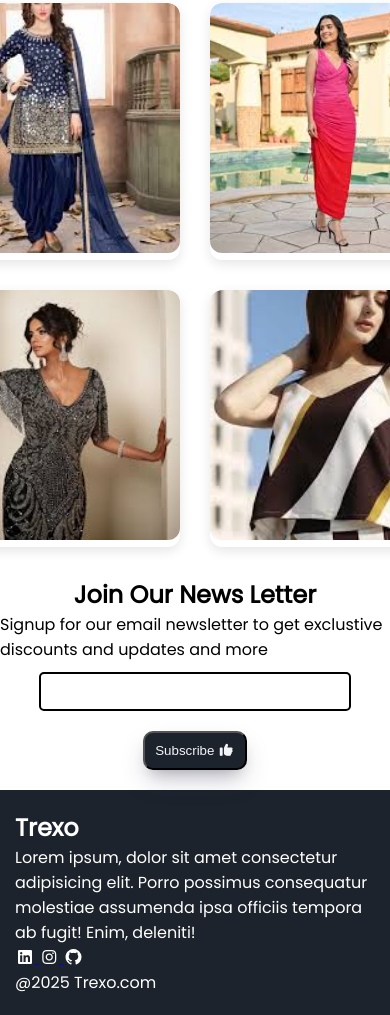
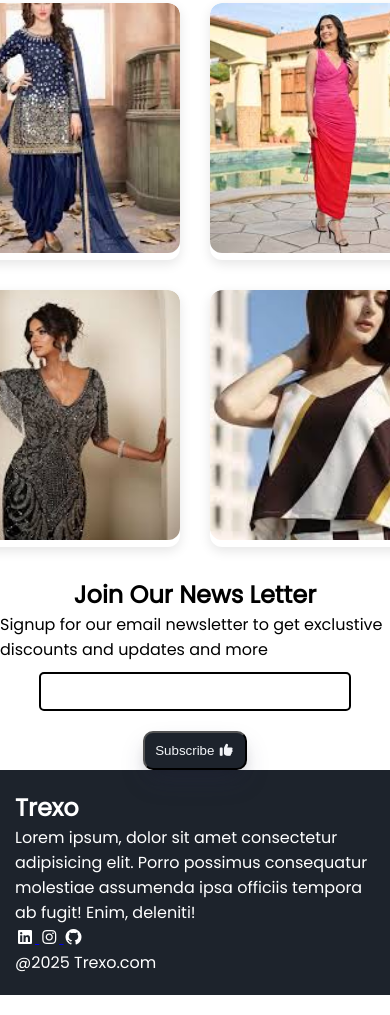
Before and after one commit to Siva6383/Trexo, a plain HTML site: page index.html in a window 390 px wide. Shown: the part 2641-3656 px from the top of the page. Drawn offline with Linux system fonts and the light colour scheme; a script that the page names is missing; files whose address does not match are found by name.

Commit message:
Commited

```diff
--- a/style.css
+++ b/style.css
@@ -582,6 +582,9 @@ body {
 
     .footer{
         padding: 20px 15px;
+        margin: 0;
+        width: 100%;
+        box-sizing: border-box;
     }
 }
 
```
Also changed, not shown: index.html (+2 -5 lines).
